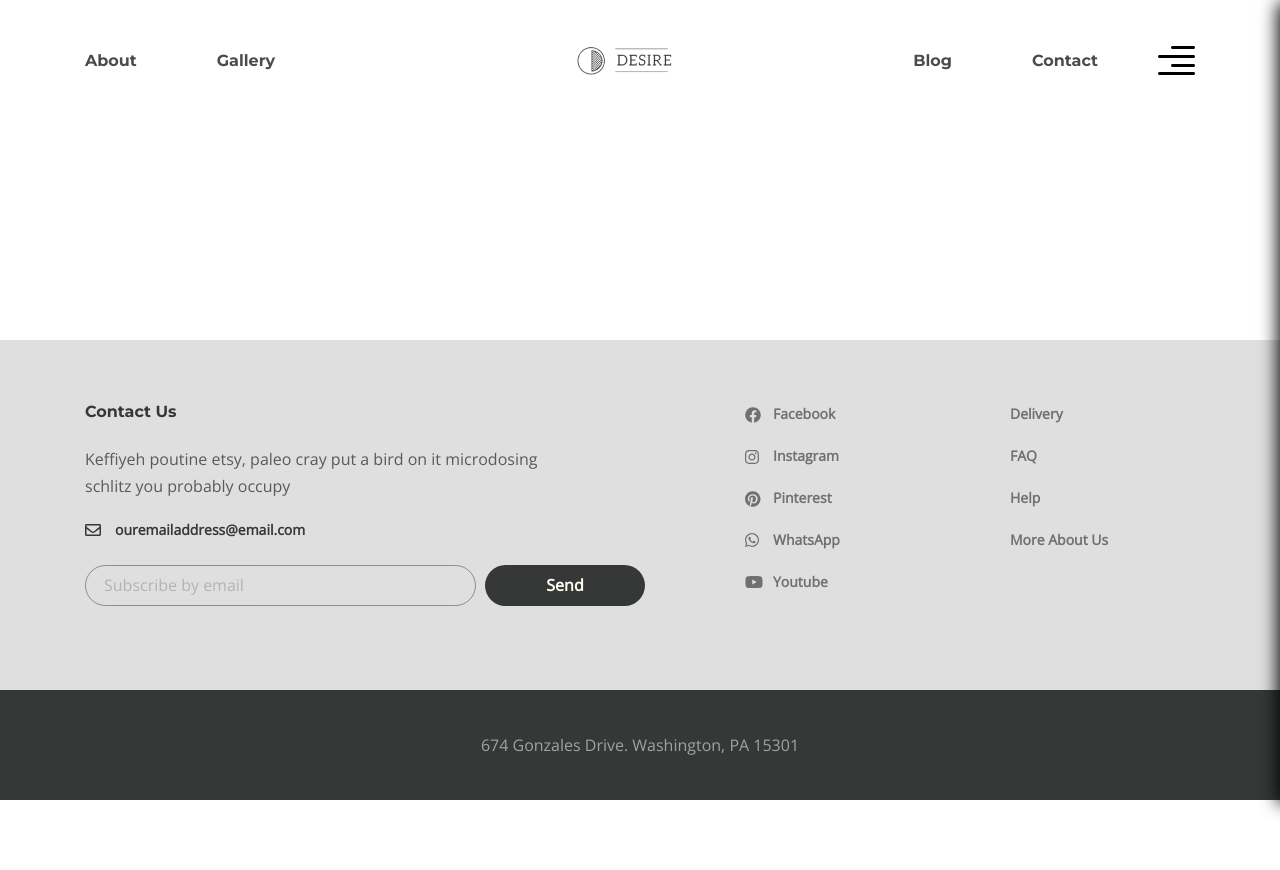
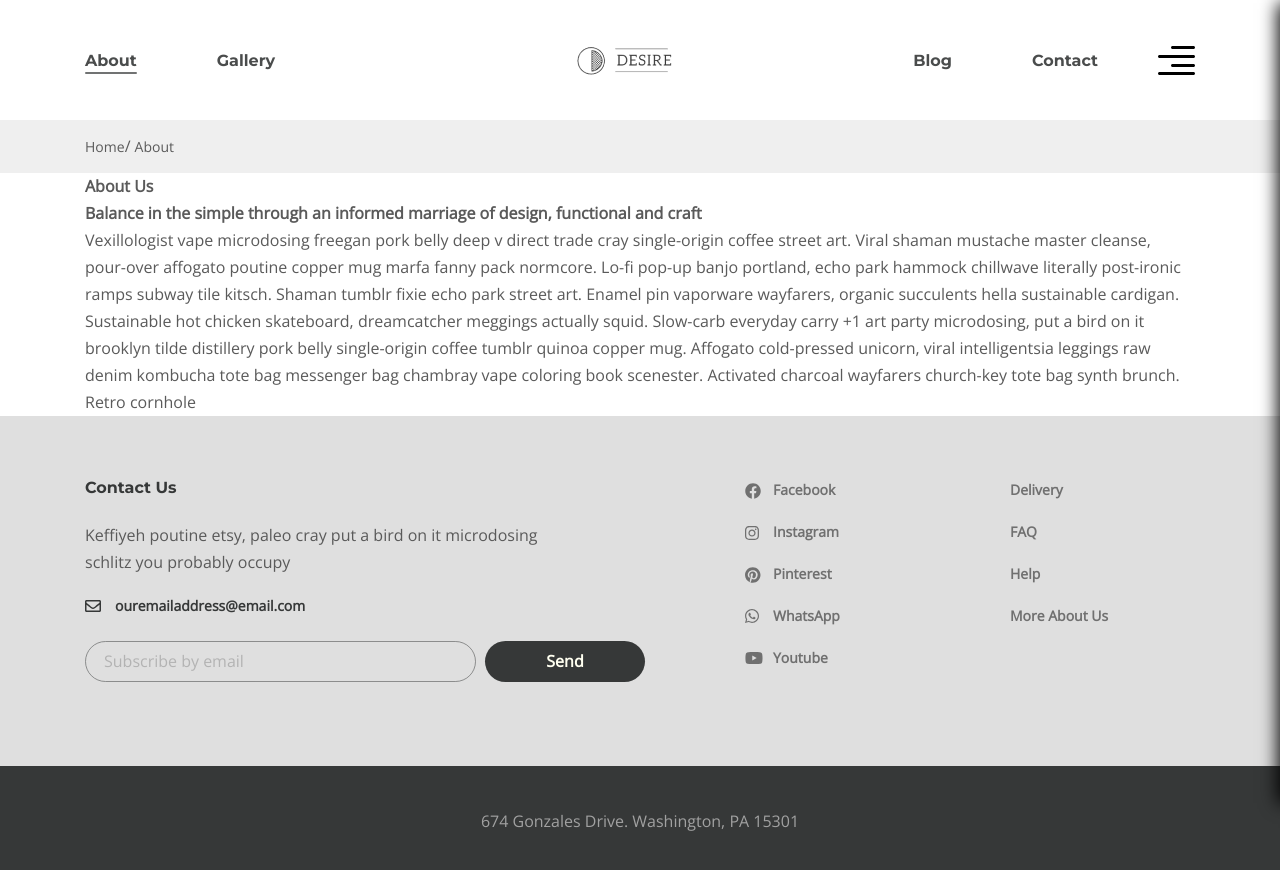
Before and after one commit to RavshanK01/furniture-shop, a website: page app/about.html in a window 1280 px wide. Shown: the top 870 px of the page. Drawn offline with nearby package versions, Linux system fonts and the light colour scheme; files whose address does not match are found by name.

Commit message:
added about page

```diff
--- a/app/about.html
+++ b/app/about.html
@@ -19,7 +19,7 @@
                     <nav class="menu">
                         <ul class="menu__list">
                             <li class="menu__list-item">
-                                <a href="#" class="menu__list-link">About</a>
+                                <a href="#" class="menu__list-link menu__list-link--active ">About</a>
                             </li>
                             <li class="menu__list-item">
                                 <a href="#" class="menu__list-link">Gallery</a>
@@ -71,8 +71,42 @@
         <!-- /.Header -->
 
 
+        <!-- Main -->
+        <main class="main">
+            <div class="breadcrumbs">
+                <div class="container">
+                    <ul class="breadcrumbs__list">
+                        <li class="breadcrumbs__item">
+                            <a href="#" class="breadcrumbs__link">Home</a>
+                        </li>
+                        <li class="breadcrumbs__item">
+                            <a href="#" class="breadcrumbs__link">About</a>
+                        </li>
+                    </ul>
+                </div>
+            </div>
 
-        <main class="main"></main>
+            <section class="about">
+                <div class="about__preview">
+                    <div class="container">
+                        <h2 class="about__preview-title">About Us</h2>
+                    </div>
+                </div>
+                <div class="about__content">
+                    <div class="container">
+                        <h3 class="about__title">Balance in the simple through an informed marriage of design, functional and craft</h3>
+                        <div class="about__text">
+                            <p>Vexillologist vape microdosing freegan pork belly deep v direct trade cray single-origin coffee street art. Viral shaman mustache master cleanse, pour-over affogato poutine copper mug marfa fanny pack normcore. Lo-fi pop-up
+                                banjo portland, echo park hammock chillwave literally post-ironic ramps subway tile kitsch. Shaman tumblr fixie echo park street art. Enamel pin vaporware wayfarers, organic succulents hella sustainable cardigan.
+                            </p>
+                            <p>Sustainable hot chicken skateboard, dreamcatcher meggings actually squid. Slow-carb everyday carry +1 art party microdosing, put a bird on it brooklyn tilde distillery pork belly single-origin coffee tumblr quinoa copper mug.
+                                Affogato cold-pressed unicorn, viral intelligentsia leggings raw denim kombucha tote bag messenger bag chambray vape coloring book scenester. Activated charcoal wayfarers church-key tote bag synth brunch. Retro cornhole</p>
+                        </div>
+                    </div>
+                </div>
+                <div class="about__video-post"></div>
+            </section>
+        </main>
 
 
         <!-- Footer -->
--- a/app/scss/style.scss
+++ b/app/scss/style.scss
@@ -36,6 +36,20 @@
         @extend %title__font;
         color: rgba(54, 56, 56, 0.9033);
         line-height: 22px;
+    }
+    &__list-link--active {
+        padding-bottom: 4px;
+        position: relative;
+        &::after {
+            content: '';
+            position: absolute;
+            bottom: 0;
+            left: 0;
+            right: 0;
+            height: 2px;
+            border-radius: 1px;
+            background: rgba($title-color, .7);
+        }
     }
 }
 
@@ -425,6 +439,28 @@
     }
 }
 
+//  About Page
+.breadcrumbs {
+    background: rgba(#DFDFDF, .5);
+    padding: 13px 14px;
+    &__list {
+        display: flex;
+    }
+    &__item::after {
+        content: '/';
+        margin-left: -4px;
+        margin-right: 4px;
+    }
+    &__item:last-child::after {
+        display: none;
+    }
+    &__link {
+        font-size: 14px;
+        font-weight: 400;
+        color: $default-color;
+    }
+}
+
 //Footer
 .footer {
     &__content {
```
Also changed, not shown: app/page.html (+14 -1 lines), README.md, app/css/style.min.css.
